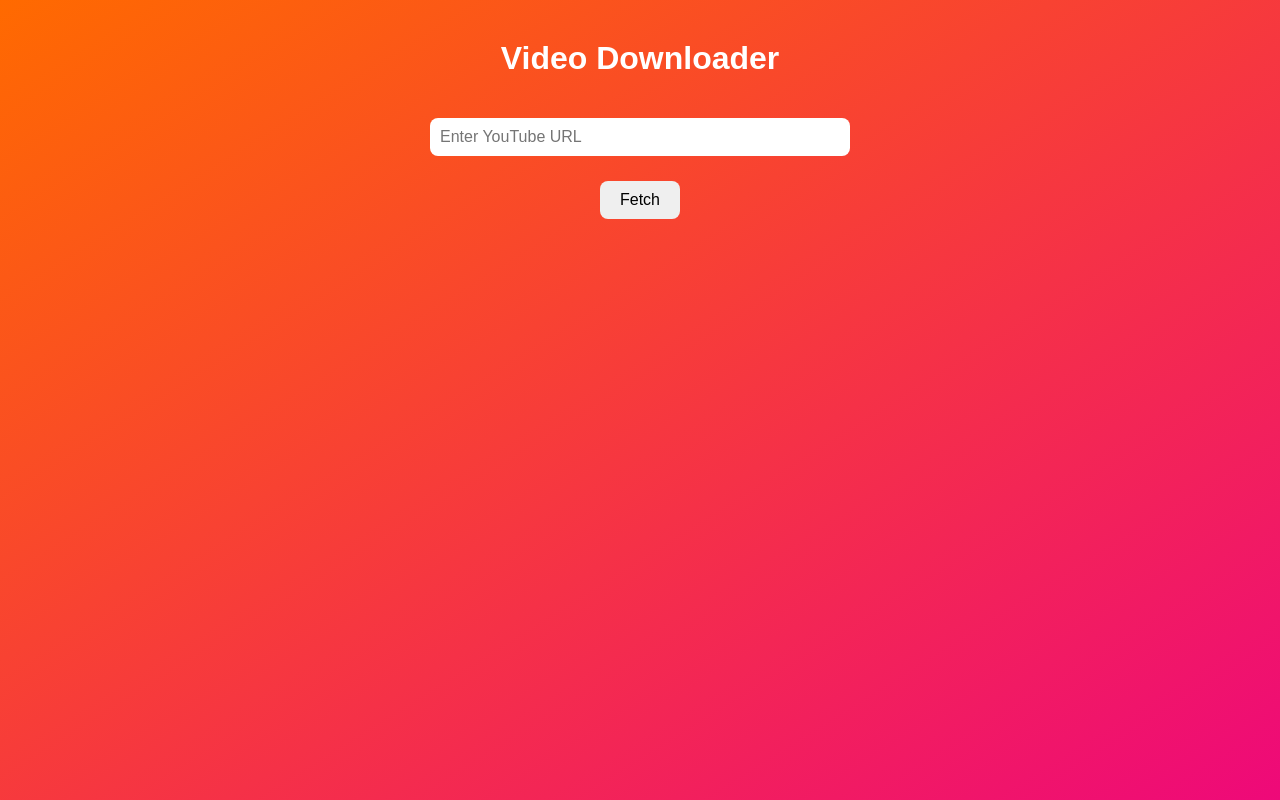
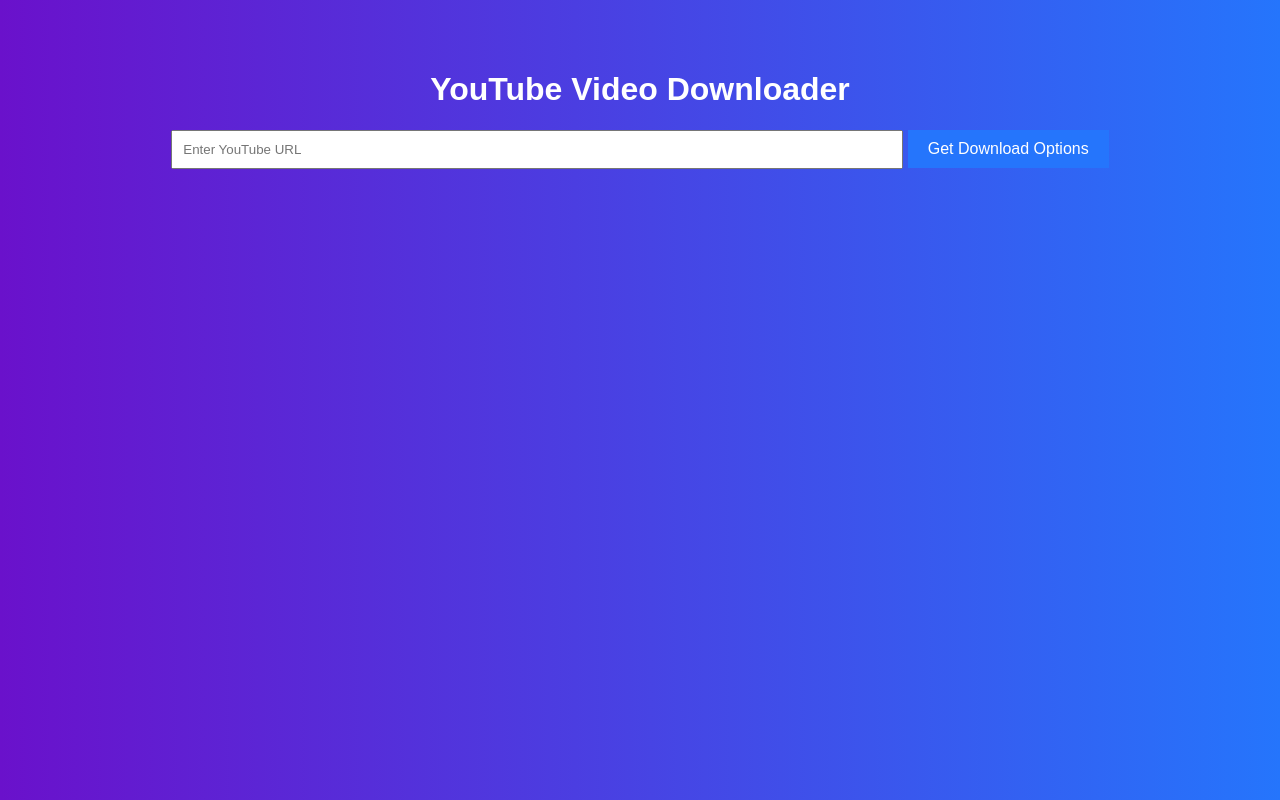
Before and after one commit to m5667/VideoDownloader, a FastAPI app: page / in a window 1280 px wide. Run offline with FastAPI, Linux system fonts and the light colour scheme.

Commit message:
Update index.html

```diff
--- a/templates/index.html
+++ b/templates/index.html
@@ -3,79 +3,86 @@
 <head>
     <meta charset="UTF-8">
     <meta name="viewport" content="width=device-width, initial-scale=1.0">
-<title>Video Downloader</title>
+    <title>YouTube Downloader</title>
     <style>
         body {
-    margin: 0; font-family: Arial, sans-serif;
-    background: linear-gradient(to bottom right, #ff6a00, #ee0979);
-    color: #fff;
-    display: flex; flex-direction: column; align-items: center; justify-content: flex-start;
-    min-height: 100vh;
+            background: linear-gradient(to right, #6a11cb, #2575fc);
+            color: white;
+            font-family: Arial, sans-serif;
+            margin: 0;
+            padding: 0;
+            height: 100vh;
         }
-h1 { margin-top: 40px; text-align: center; font-size: 2em; }
-input[type="text"] { padding: 10px; font-size: 1em; width: 80%; max-width: 400px; border-radius: 8px; border: none; margin: 20px 0; }
-button { padding: 10px 20px; font-size: 1em; margin: 5px; border-radius: 8px; border: none; cursor: pointer; transition: 0.3s; }
-button:hover { opacity: 0.9; }
-.video-card { background: rgba(0,0,0,0.3); padding: 10px; border-radius: 10px; margin: 10px; width: 90%; max-width: 400px; }
-.spinner { border: 4px solid rgba(255,255,255,0.3); border-top: 4px solid #fff; border-radius: 50%; width: 30px; height: 30px; animation: spin 1s linear infinite; margin: 20px auto; display: none; }
-@keyframes spin { 0% { transform: rotate(0deg);} 100% { transform: rotate(360deg);}}
+        .container {
+            text-align: center;
+            padding: 50px;
+        }
+        input[type="text"] {
+            padding: 10px;
+            width: 60%;
+            margin-bottom: 20px;
+        }
+        button {
+            padding: 10px 20px;
+            background-color: #2575fc;
+            border: none;
+            color: white;
+            cursor: pointer;
+            font-size: 16px;
+        }
+        button:hover {
+            background-color: #6a11cb;
+        }
+        .spinner {
+            display: none;
+            margin: 20px auto;
+            border: 4px solid #f3f3f3;
+            border-top: 4px solid #2575fc;
+            border-radius: 50%;
+            width: 50px;
+            height: 50px;
+            animation: spin 2s linear infinite;
+        }
+        @keyframes spin {
+            0% { transform: rotate(0deg); }
+            100% { transform: rotate(360deg); }
+        }
     </style>
 </head>
 <body>
-<h1>Video Downloader</h1>
+    <div class="container">
+        <h1>YouTube Video Downloader</h1>
         <input type="text" id="url" placeholder="Enter YouTube URL">
-<button onclick="fetchInfo()">Fetch</button>
-<div class="spinner" id="spinner"></div>
-<div id="results"></div>
+        <button onclick="getDownloadOptions()">Get Download Options</button>
+        <div id="spinner" class="spinner"></div>
+        <div id="download-options"></div>
+    </div>
 
     <script>
-async function fetchInfo() {
+        function getDownloadOptions() {
             const url = document.getElementById("url").value;
-    if (!url) return alert("Enter URL!");
-    const spinner = document.getElementById("spinner");
-    spinner.style.display = "block";
-    document.getElementById("results").innerHTML = "";
-    try {
-        const res = await fetch(`/info?url=${encodeURIComponent(url)}`);
-        if (!res.ok) throw new Error(await res.text());
-        const data = await res.json();
-        spinner.style.display = "none";
-        displayResults(data, url);
-    } catch (err) {
-        spinner.style.display = "none";
-        alert("Error: " + err.message);
+            if (!url) {
+                alert("Please enter a valid URL.");
+                return;
             }
-}
-
-function displayResults(data, url) {
-    const results = document.getElementById("results");
+            document.getElementById("spinner").style.display = "block";
+            fetch(`/info?url=${encodeURIComponent(url)}`)
+                .then(response => response.json())
+                .then(data => {
+                    document.getElementById("spinner").style.display = "none";
+                    let optionsHTML = "";
                     if (data.is_playlist) {
+                        optionsHTML += "<h3>Playlist:</h3>";
                         data.videos.forEach(video => {
-            const card = document.createElement("div");
-            card.className = "video-card";
-            card.innerHTML = `<strong>${video.title}</strong><br>`;
-            video.formats.forEach(f => {
-                card.innerHTML += `<button onclick="downloadVideo('${url}','${f.format_id}')">MP4 ${f.height}p</button>`;
+                            optionsHTML += `<p><strong>${video.title}</strong><br>`;
+                            video.formats.forEach(format => {
+                                optionsHTML += `<a href="/download?url=${encodeURIComponent(url)}&format_id=${format.format_id}">${format.height || 'Audio'} - ${format.ext}</a><br>`;
                             });
-            results.appendChild(card);
                         });
                     } else {
-        const card = document.createElement("div");
-        card.className = "video-card";
-        card.innerHTML = `<strong>${data.title}</strong><br>`;
-        data.mp4_formats.forEach(f => {
-            card.innerHTML += `<button onclick="downloadVideo('${url}','${f.format_id}')">MP4 ${f.height}p</button>`;
+                        optionsHTML += "<h3>Video:</h3>";
+                        data.mp4_formats.forEach(format => {
+                            optionsHTML += `<a href="/download?url=${encodeURIComponent(url)}&format_id=${format.format_id}">MP4 - ${format.height}p</a><br>`;
                         });
-        data.mp3_formats.forEach(f => {
-            card.innerHTML += `<button onclick="downloadVideo('${url}','${f.format_id}')">MP3 ${f.abr}kbps</button>`;
-        });
-        results.appendChild(card);
-    }
-}
-
-function downloadVideo(url, format_id) {
-    window.location.href = `/download?url=${encodeURIComponent(url)}&format_id=${format_id}`;
-}
-</script>
-</body>
-</html>
+                        data.mp3_formats.forEach(format => {
+                            optionsHTML += `<a href="/download?url=${encodeURIComponent
```
Lines whose indentation alone changed are shown as unchanged.
